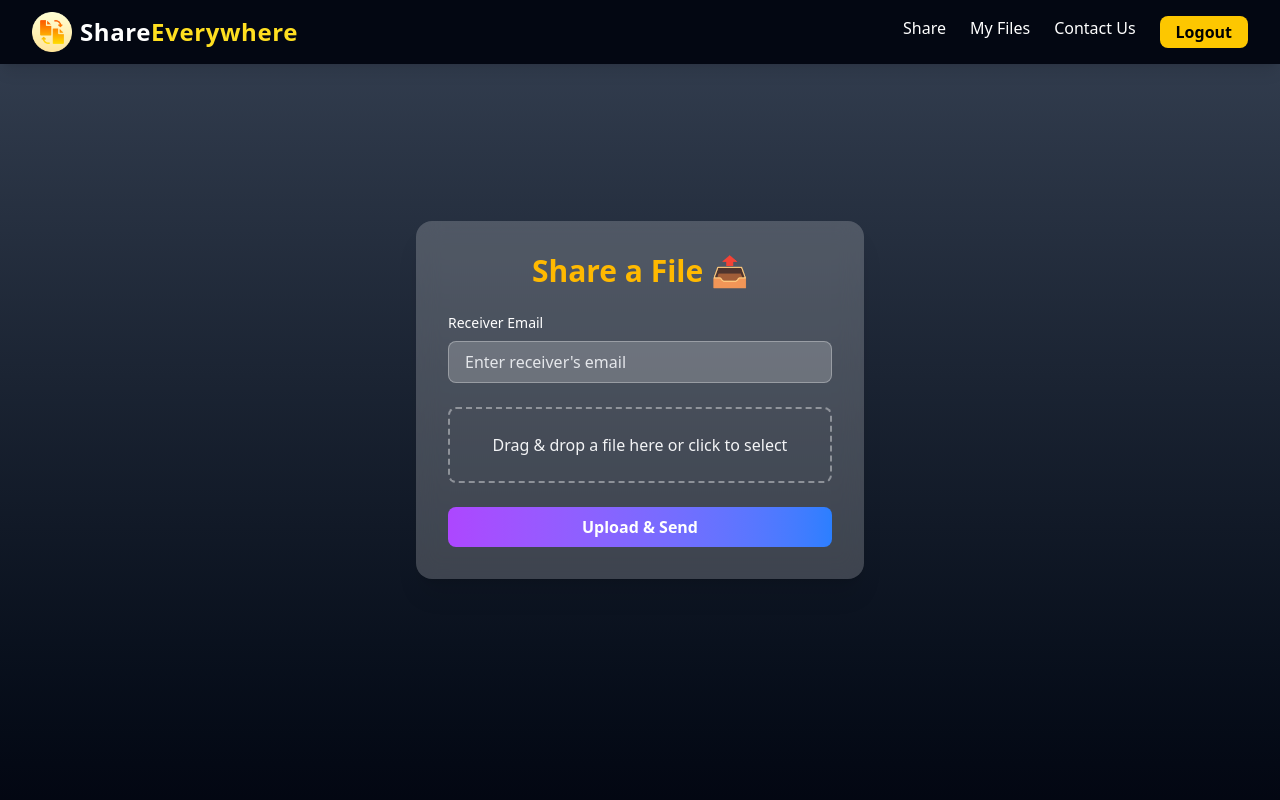
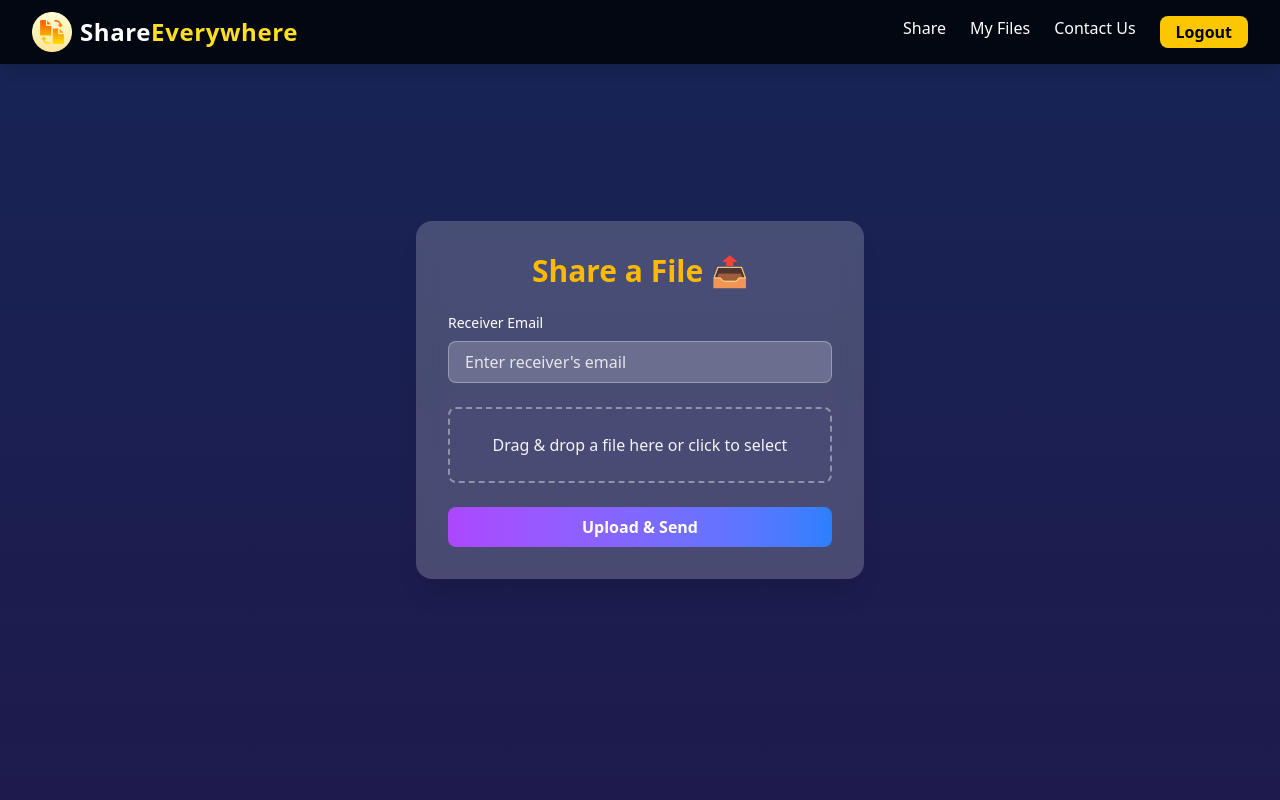
Before and after one commit to Anandshakya6398/File_sharing, a Next.js app in the folder frontend/: page / in a window 1280 px wide. Shown: the top 800 px of the page. Built offline with nearby package versions, Linux system fonts and the light colour scheme.

Commit message:
some updation

```diff
--- a/frontend/src/app/share/page.tsx
+++ b/frontend/src/app/share/page.tsx
@@ -39,7 +39,7 @@ const FileSharePage = () => {
   // };
 
   return (
-    <div className="min-h-screen flex items-center justify-center bg-gradient-to-b from-gray-700 to-gray-950 p-4">
+    <div className="min-h-screen flex items-center justify-center bg-gradient-to-t from-indigo-950 to-blue-950 p-4">
       <div className="bg-white/20 backdrop-blur-md rounded-2xl shadow-xl p-8 w-full max-w-md text-white">
         <h2 className="text-3xl text-amber-400 font-bold text-center mb-6">
           Share a File 📤
```
